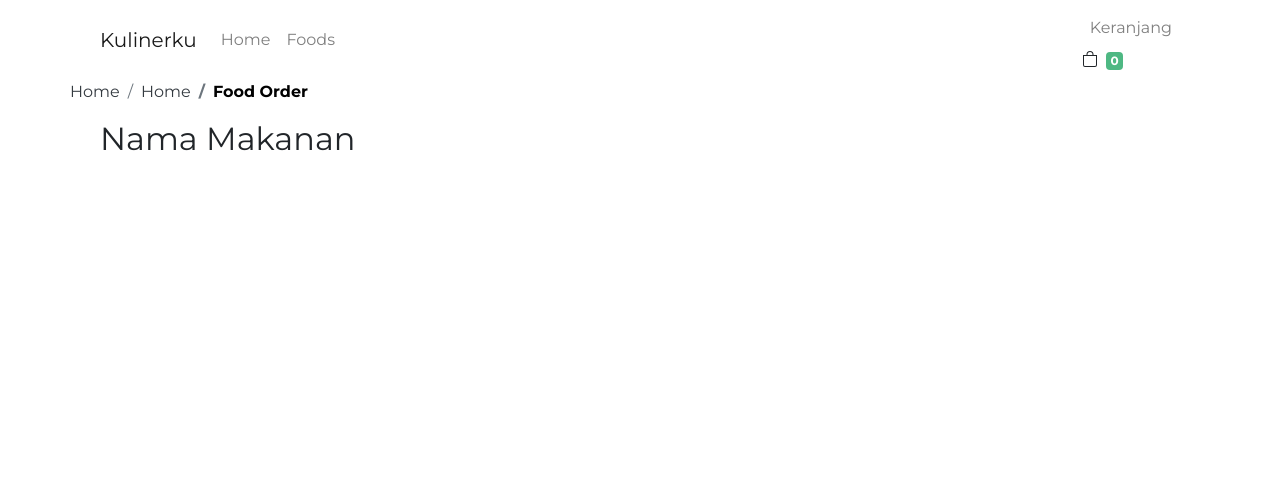
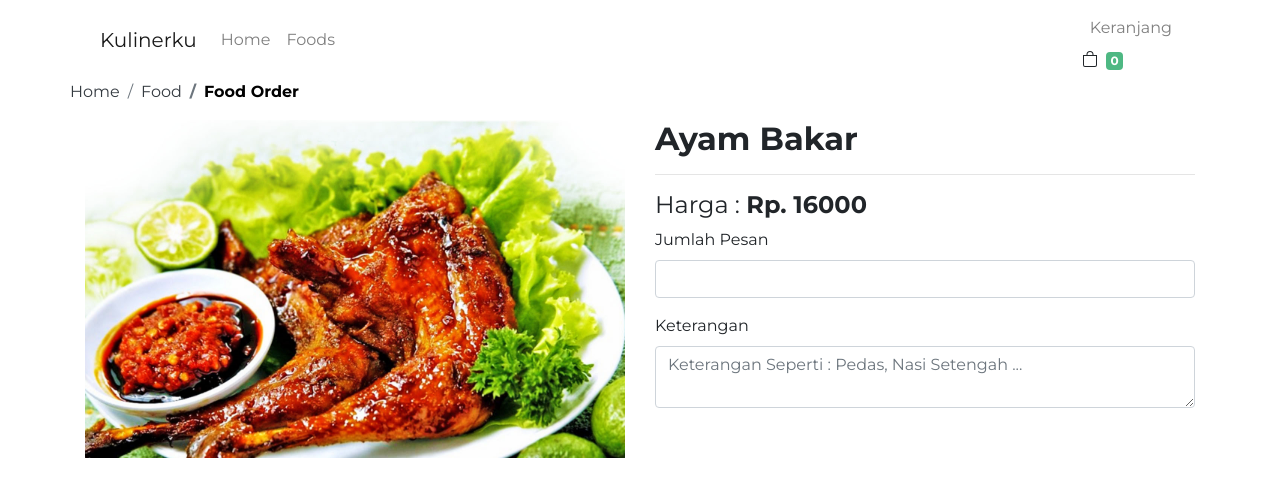
Before and after one commit to Trafelselfi05/projectku, a Vue app: page /foods/1 in a window 1280 px wide. Shown: the top 496 px of the page. Built offline with nearby package versions, Linux system fonts and the light colour scheme; data requests are answered from the project's data file.

Commit message:
edit body

```diff
--- a/src/components/CardProduct.vue
+++ b/src/components/CardProduct.vue
@@ -1,6 +1,6 @@
 <template>
   <div class="card shadow card-product" >
-    <img :src="'assets/images/' + product.gambar" class="card-img-top" alt="...">
+    <img :src="'assets/images/' + product.gambar" class="card-img-top" alt="">
     <div class="card-body">
       <h5 class="card-title">{{ product.nama }}</h5>
    <p class="card-text">Harga : Rp. {{ product.harga }}</p>
--- a/src/views/FoodDetail.vue
+++ b/src/views/FoodDetail.vue
@@ -11,24 +11,42 @@
                   <router-link to="/" class="text-dark">Home</router-link>
                 </li>
                 <li class="breadcrumb-item" aria-current="page">
-              <router-link to="/foods" class="text-dark">Home</router-link>
+                  <router-link to="/foods" class="text-dark">Food</router-link>
                 </li>
-            <li class="breadcrumb-item active" aria-current="page">Food Order</li>
+                <li class="breadcrumb-item active" aria-current="page">
+                  Food Order
+                </li>
               </ol>
             </nav>
           </div>
         </div>
 
-
         <div class="row">
-        <div class="col md-6">
-            <!--<img :src="../assets/images"+>-->
+          <div class="col-md-6">
+            <img
+              :src="'../assets/images/' + product.gambar"
+              class="img-fluid"
+              alt=""
+            />
+          </div>
+          <div class="col-md-6">
+            <h2>
+              <strong>{{ product.nama }}</strong>
+            </h2>
+            <hr>
+            <h4>Harga : <strong>Rp. {{ product.harga }}</strong></h4>
+            <form>
+              <div class="form-group">
+                <label for="jumlah_pesanan">Jumlah Pesan</label>
+                <input type="number" class="form-control" />
+              </div>
+              <div class="form-group">
+                <label for="keterangan">Keterangan</label>
+                <textarea class="form-control" placeholder="Keterangan Seperti : Pedas, Nasi Setengah ..."></textarea>
+              </div>
+            </form>
           </div>
         </div>
-      <div class="col md-6">
-        <h2>Nama Makanan</h2>
-      </div>
-
       </div>
     </div>
   </template>
@@ -36,24 +54,25 @@
   <script>
   import Navbar from "@/components/Navbar.vue";
   import axios from "axios";
+
   export default {
     name: "FoodDetail",
     components: {
       Navbar,
     },
-  data(){
+    data() {
       return {
-    product :{}
-    }
+        product: {},
+      };
     },
     methods: {
       setProduct(data) {
-        this.products = data
-    }
+        this.product = data;
+      },
     },
     mounted() {
       axios
-      .get("http://localhost:3000/products/"+this.$route.params.id)
+        .get("http://localhost:3000/products/" + this.$route.params.id)
         .then((response) => this.setProduct(response.data))
         .catch((error) => console.log(error));
     },
```
Lines whose indentation alone changed are shown as unchanged.
